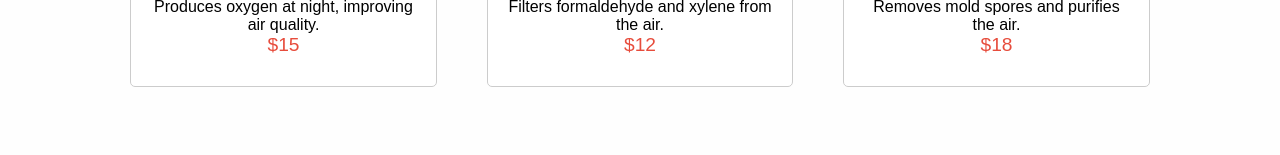
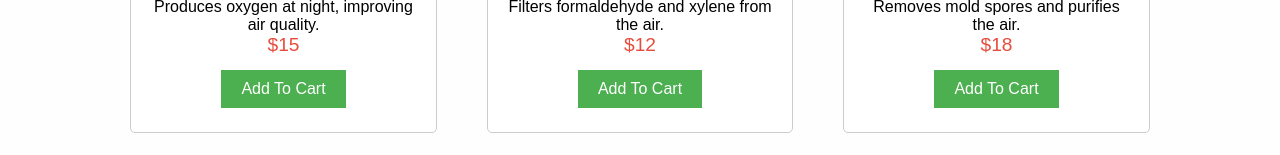
Before and after one commit to alekssztkvs/e-plantShopping, a React (Vite) app: page / in a window 1280 px wide. Shown: the part 1218-1373 px from the top of the page. Built offline with nearby package versions, Linux system fonts and the light colour scheme.

Commit message:
added add to cart button and handle function

```diff
--- a/src/ProductList.jsx
+++ b/src/ProductList.jsx
@@ -1,10 +1,11 @@
 import React, { useState, useEffect } from 'react';
 import './ProductList.css'
 import CartItem from './CartItem';
+import { addItem } from './CartSlice';
 function ProductList({ onHomeClick }) {
     const [showCart, setShowCart] = useState(false);
     const [showPlants, setShowPlants] = useState(false); // State to control the visibility of the About Us page
-
+    const [addedToCart, setAddedToCart] = useState({});
     const plantsArray = [
         {
             category: "Air Purifying Plants",
@@ -258,6 +259,14 @@ function ProductList({ onHomeClick }) {
         e.preventDefault();
         setShowCart(false);
     };
+    const handleAddToCart = (product) => {
+        dispatch(addItem(product));
+
+        setAddedToCart ((prevState) => ({
+            ...prevState,
+            [product.name]: true,
+        }))
+    }
     return (
         <div>
             <div className="navbar" style={styleObj}>
@@ -294,6 +303,9 @@ function ProductList({ onHomeClick }) {
                                         <div className='product-price'>
                                             <p>{plant.cost}</p>
                                         </div>
+                                        <button className="product-button" onClick={()=>handleAddToCart(plant)}>
+                                            Add To Cart
+                                        </button>
                                     </div>
                                 ))}
                                 </div>
```
